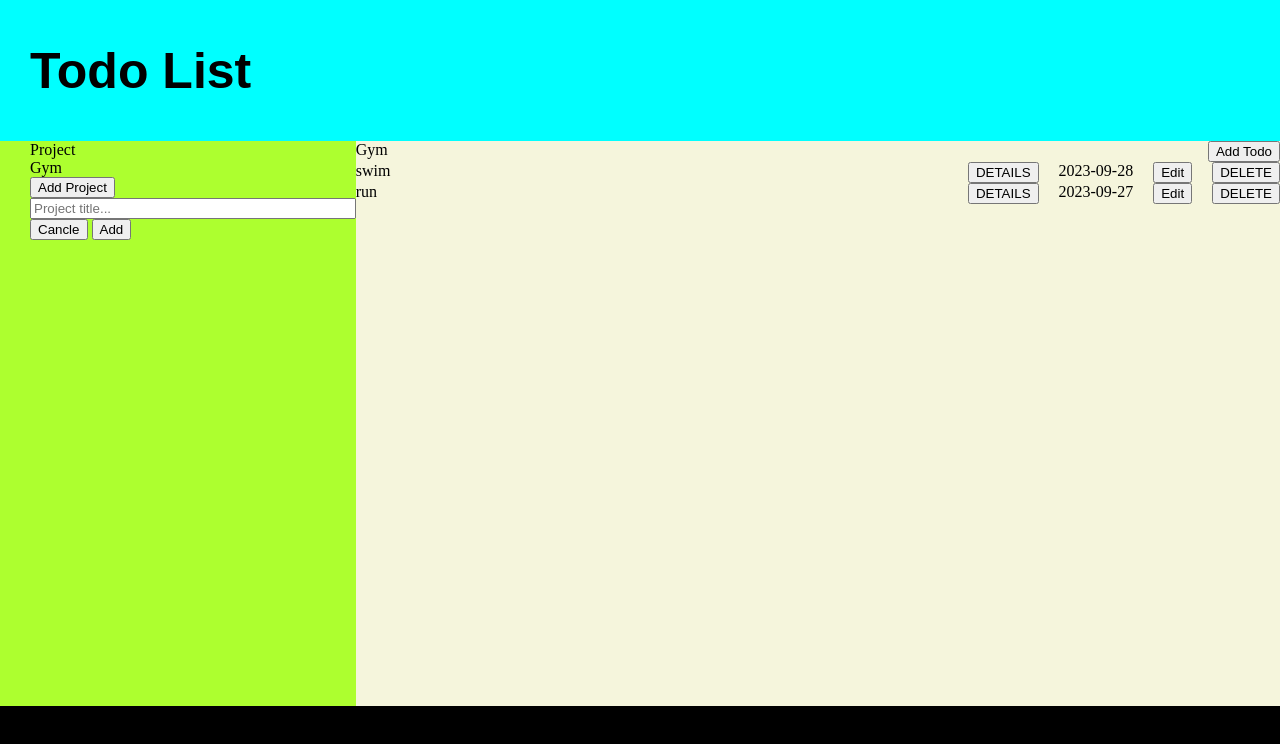
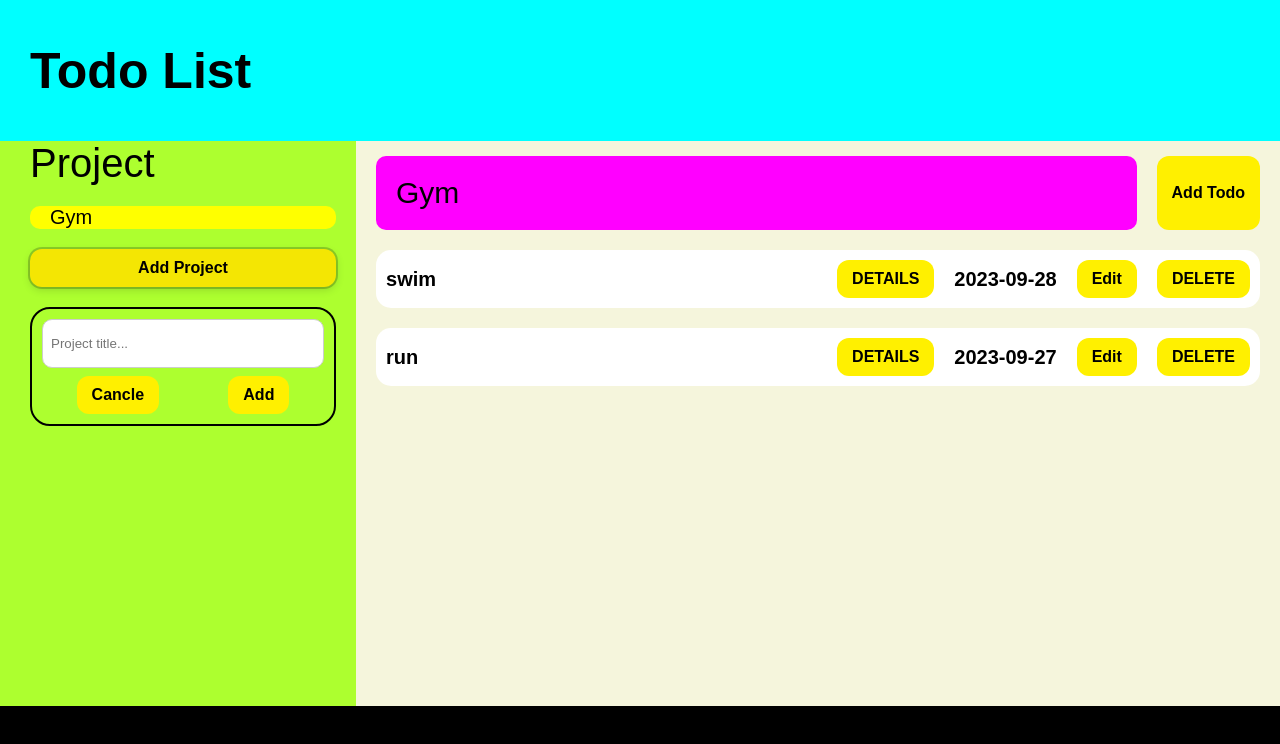
Before and after one commit to Xiaowei1102/todo-list, a website built with webpack: page dist/index.html in a window 1280 px wide. Both pictures are taken after a click on the button "Add Project". Shown: the top 744 px of the page. Built offline with nearby package versions, Linux system fonts and the light colour scheme.

Commit message:
implement project switch when click on sidebar; add css

```diff
--- a/src/index.js
+++ b/src/index.js
@@ -200,3 +200,18 @@ deleteTodo.addEventListener("click", (e) => {
 });
 
 //implement the project switch when click on sidebar
+const sidebarProject = document.querySelector(".project-item-container");
+sidebarProject.addEventListener("click", (e) => {
+    //if you clicked the project list instaed of the container
+    if (e.target.parentElement.className === "project-item-container") {
+        //display that project list on the main content
+        for (let project of projectList) {
+            if (project.projectName === e.target.innerHTML) {
+                document.querySelector(".content-project-title").innerHTML = project.projectName;
+                document.querySelector(".project-todo-container").replaceChildren();
+                displayProject(project);
+            }
+        }
+
+    }
+});
--- a/src/style.css
+++ b/src/style.css
@@ -1,6 +1,7 @@
 html, body {
     margin: 0;
     height: 100%;
+    font-family: Arial, Helvetica, sans-serif;
 }
 .body-container {
     height: 100%;
@@ -15,7 +16,6 @@ html, body {
     background-color: aqua;
     height: 150px;
     font-size: 50px;
-    font-family: Arial, Helvetica, sans-serif;
     font-weight: bolder;
     vertical-align: center;
     display: flex;
@@ -32,10 +32,40 @@ html, body {
     padding-left: 30px;
     flex: 1 1 auto;
     background-color: greenyellow;
+    padding-right: 20px;
+}
+
+.project-container {
+    display: flex;
+    flex-direction: column;
+    gap: 20px;
+}
+
+.project-title {
+    font-size: 40px;
+}
+
+.project-item-container {
+    display: flex;
+    flex-direction: column;
+    gap: 20px;
+}
+
+.project-item-container > div {
+    background-color: yellow;
+    cursor: pointer;
+    border-radius: 10px;
+    font-size: 20px;
+    padding-left: 20px;
 }
 
 .content-container {
     flex: 3 1 auto;
+    display: flex;
+    flex-direction: column;
+    gap: 20px;
+    padding-left: 20px;
+    padding-right: 20px;
 }
 
 .footer {
@@ -47,10 +77,22 @@ html, body {
 
 .content-title {
     display: flex;
+    margin-top: 15px;
+    gap: 20px;
 }
 
 .content-project-title {
     flex: 1 1 auto;
+    font-size: 30px;
+    background-color: magenta;
+    border-radius: 10px;
+    padding: 20px;
+}
+
+.project-todo-container {
+    display: flex;
+    flex-direction: column;
+    gap: 20px;
 }
 
 #project-form {
@@ -66,6 +108,12 @@ html, body {
 .todo-container {
     display: flex;
     gap: 20px;
+    background-color: white;
+    border-radius: 15px;
+    font-size: 20px;
+    font-weight: bold;
+    padding: 10px;
+    align-items: center;
 }
 
 .todo-title {
@@ -75,3 +123,55 @@ html, body {
 .todo-description {
     flex: 1 1 auto;
 }
+
+
+button {
+  background-color: #fff000;
+  border-radius: 12px;
+  color: #000;
+  cursor: pointer;
+  font-weight: bold;
+  padding: 10px 15px;
+  text-align: center;
+  transition: 200ms;
+
+  box-sizing: border-box;
+  border: 0;
+  font-size: 16px;
+  user-select: none;
+  -webkit-user-select: none;
+  touch-action: manipulation;
+}
+
+button:not(:disabled):hover,
+button:not(:disabled):focus {
+  outline: 0;
+  background: #f4e603;
+  box-shadow: 0 0 0 2px rgba(0,0,0,.2), 0 3px 8px 0 rgba(0,0,0,.15);
+}
+
+button:disabled {
+  filter: saturate(0.2) opacity(0.5);
+  -webkit-filter: saturate(0.2) opacity(0.5);
+  cursor: not-allowed;
+}
+
+form {
+    padding: 10px;
+    border: 2px solid black;
+    border-radius: 20px;
+    gap: 8px;
+}
+
+input {
+    padding: 16px 8px;
+    display: inline-block;
+    border: 1px solid #ccc;
+    box-sizing: border-box;
+    border-radius: 10px;
+}
+
+.buttons {
+    display: flex;
+    justify-content: space-around;
+}
```
Also changed, not shown: dist/main.js.
